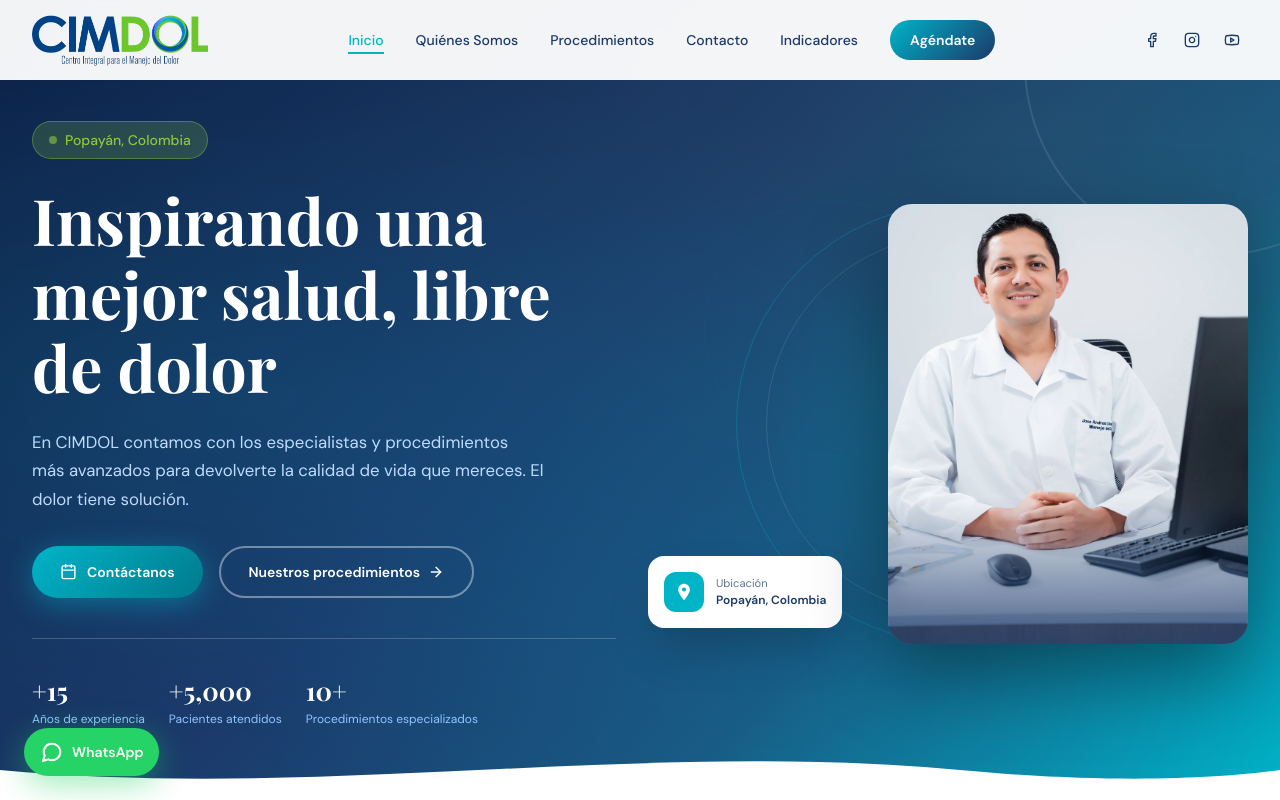
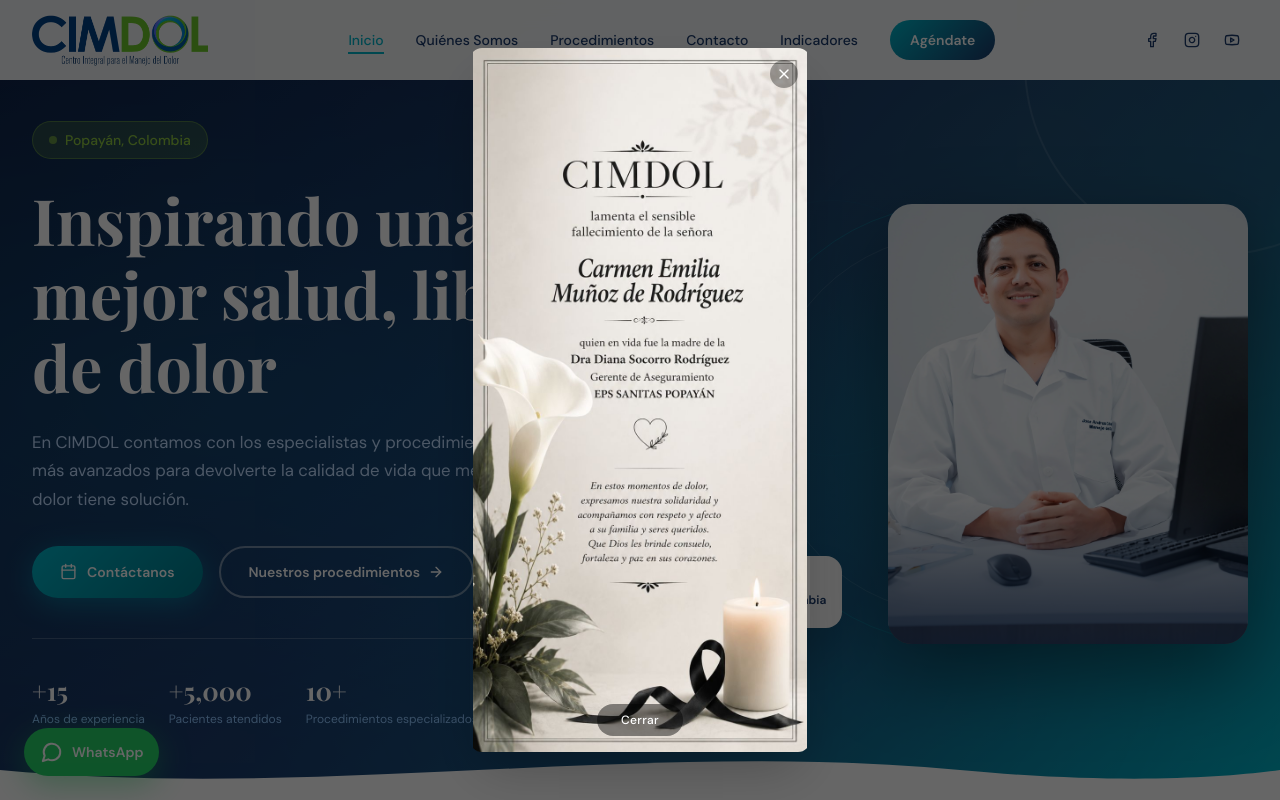
Before and after one commit to CIMDOL/cimdol.github.io, a React (Vite) app: page / in a window 1280 px wide. Shown: the top 800 px of the page. Built offline with nearby package versions, Linux system fonts and the light colour scheme; a web font is replaced by a local one.

Commit message:
feat: add temporary condolence popup modal

```diff
--- a/src/app/Root.tsx
+++ b/src/app/Root.tsx
@@ -4,6 +4,7 @@
 import { Navbar } from "./components/Navbar";
 import { Footer } from "./components/Footer";
 import { WhatsAppButton } from "./components/WhatsAppButton";
+import { CondolenceModal } from "./components/CondolenceModal";
 
 export default function Root() {
   const { pathname } = useLocation();
@@ -20,6 +21,7 @@
       </main>
       <Footer />
       <WhatsAppButton />
+      <CondolenceModal />
       <SpeedInsights />
     </div>
   );
--- /dev/null
+++ b/src/app/components/CondolenceModal.tsx
@@ -0,0 +1,65 @@
+import { useEffect, useState } from "react";
+import { X } from "lucide-react";
+import condolenciaImg from "../../assets/Otros/image.png";
+
+const STORAGE_KEY = "cimdol_condolence_seen";
+
+export function CondolenceModal() {
+  const [visible, setVisible] = useState(false);
+
+  useEffect(() => {
+    const seen = sessionStorage.getItem(STORAGE_KEY);
+    if (!seen) {
+      const timer = setTimeout(() => setVisible(true), 600);
+      return () => clearTimeout(timer);
+    }
+  }, []);
+
+  function close() {
+    sessionStorage.setItem(STORAGE_KEY, "1");
+    setVisible(false);
+  }
+
+  if (!visible) return null;
+
+  return (
+    <div
+      className="fixed inset-0 z-[9999] flex items-center justify-center p-4"
+      style={{ backgroundColor: "rgba(0,0,0,0.6)" }}
+      onClick={close}
+    >
+      <div
+        className="relative shadow-2xl rounded-xl overflow-hidden"
+        style={{ maxHeight: "92vh", maxWidth: "340px", width: "100%" }}
+        onClick={(e) => e.stopPropagation()}
+      >
+        {/* Close button */}
+        <button
+          onClick={close}
+          className="absolute top-3 right-3 z-10 rounded-full p-1.5 transition-colors"
+          style={{ background: "rgba(0,0,0,0.35)" }}
+          aria-label="Cerrar"
+        >
+          <X size={16} color="white" />
+        </button>
+
+        {/* Image */}
+        <img
+          src={condolenciaImg}
+          alt="Mensaje de condolencias CIMDOL"
+          className="w-full h-full object-contain block"
+          style={{ maxHeight: "88vh" }}
+        />
+
+        {/* Close button bottom */}
+        <button
+          onClick={close}
+          className="absolute bottom-4 left-1/2 -translate-x-1/2 px-6 py-2 rounded-full text-xs font-medium tracking-wide transition-colors"
+          style={{ background: "rgba(0,0,0,0.45)", color: "#fff" }}
+        >
+          Cerrar
+        </button>
+      </div>
+    </div>
+  );
+}
```
Also changed, not shown: src/assets/Otros/image.png (added).
